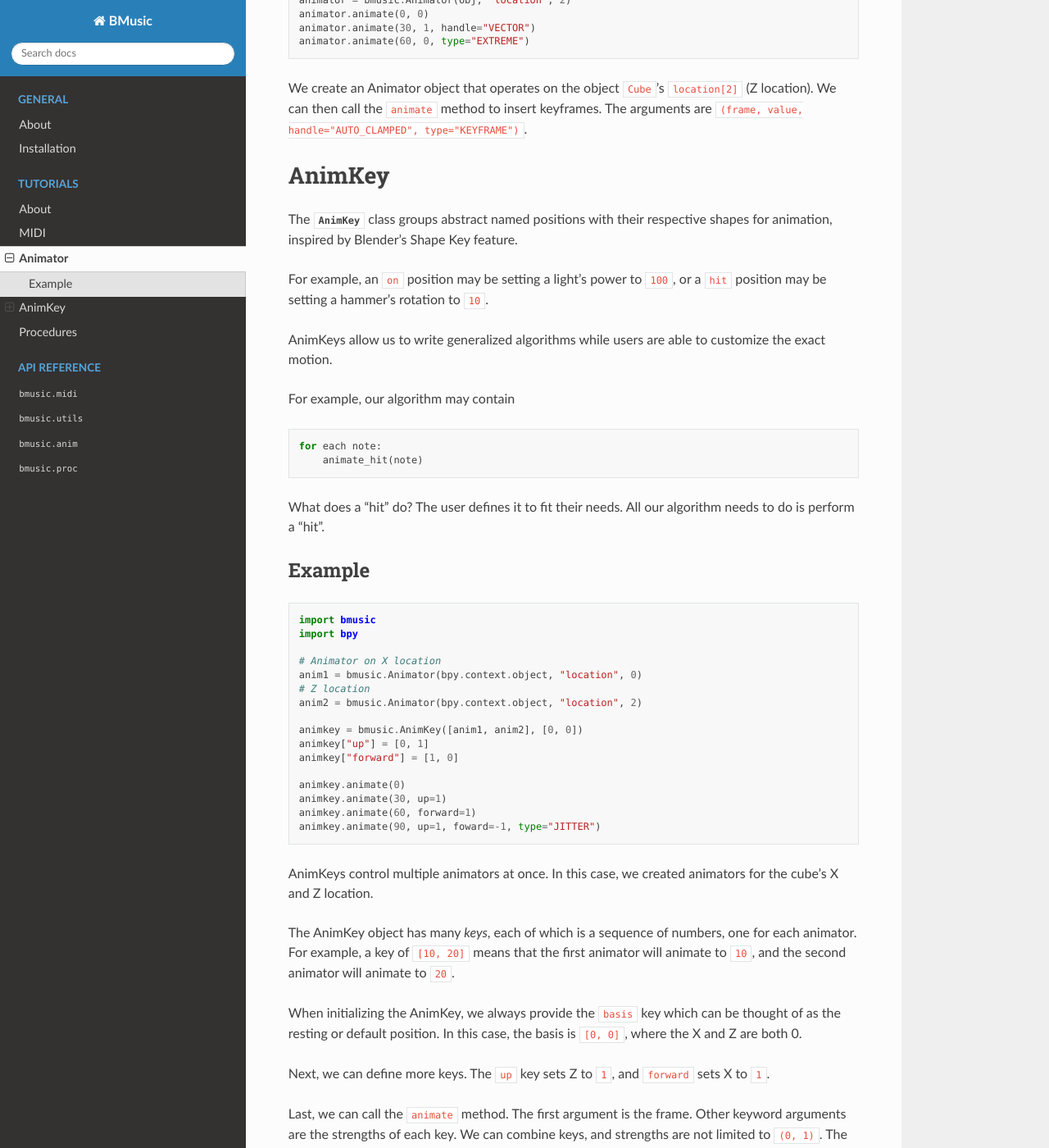
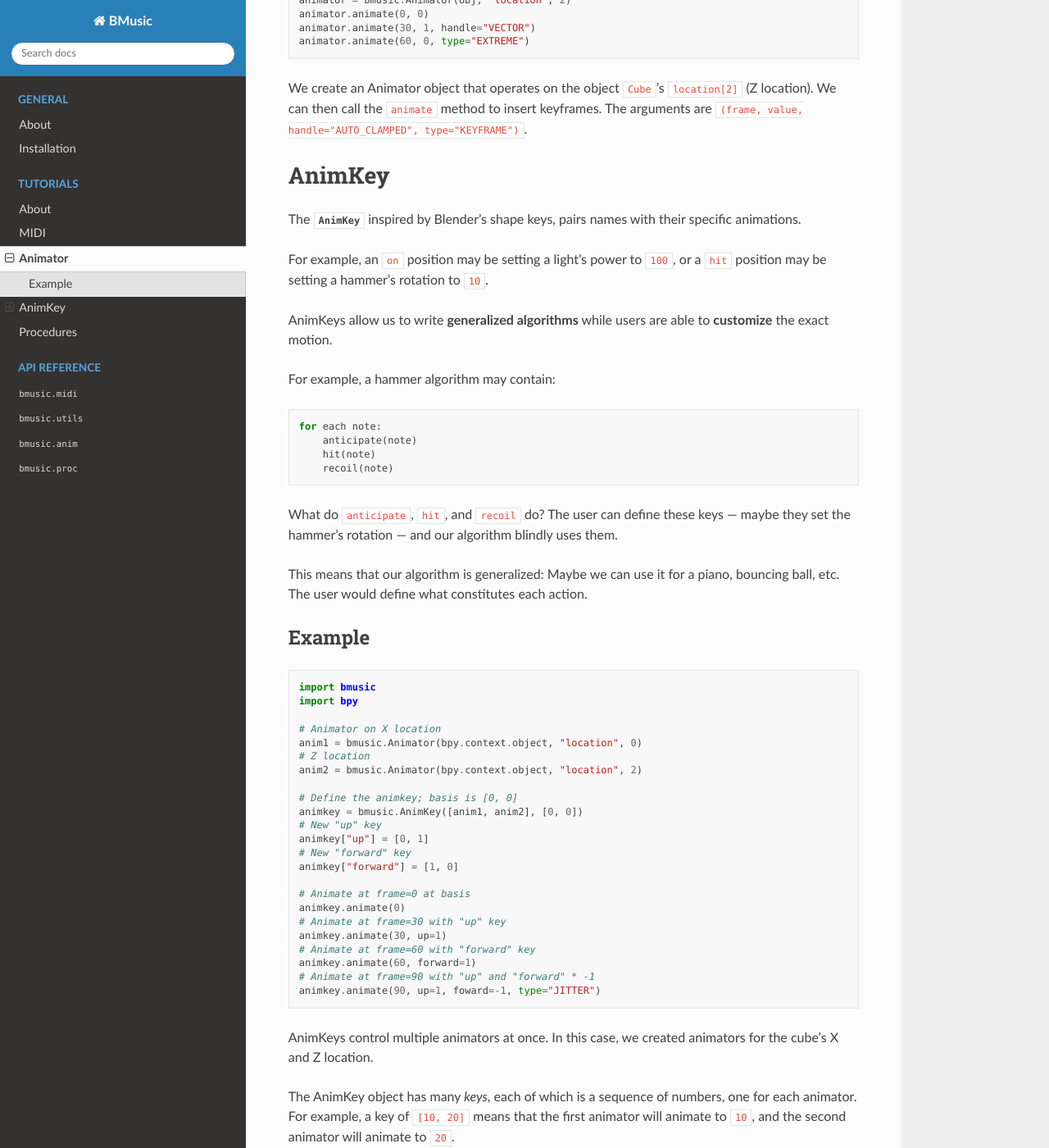
Before and after one commit to phuang1024/BMusic, a Sphinx documentation site: the page built from docs/bmusic/animate.rst, in a window 1280 px wide and 1400 px high, scrolled down 425 px. Shown: the whole window at 82% size. Built offline with Sphinx 7.4.7 and the Read the Docs theme 2.0.0, drawn with Linux system fonts in a browser that asks for light colours; some of the changed text lies outside the part shown.

Commit message:
Better docs.

```diff
--- a/docs/bmusic/animate.rst
+++ b/docs/bmusic/animate.rst
@@ -28,23 +28,29 @@ We can then call the ``animate`` method to insert keyframes. The arguments are
 AnimKey
 =======
 
-The :class:`~bmusic.AnimKey` class groups abstract named positions with their respective shapes
-for animation, inspired by Blender's Shape Key feature.
+The :class:`~bmusic.AnimKey` inspired by Blender's shape keys, pairs names with their specific
+animations.
 
 For example, an ``on`` position may be setting a light's power to ``100``, or a ``hit`` position
 may be setting a hammer's rotation to ``10``.
 
-AnimKeys allow us to write generalized algorithms while users are able to customize the exact motion.
+AnimKeys allow us to write **generalized algorithms** while users are able to **customize** the
+exact motion.
 
-For example, our algorithm may contain
+For example, a hammer algorithm may contain:
 
 .. code-block::
 
    for each note:
-       animate_hit(note)
+       anticipate(note)
+       hit(note)
+       recoil(note)
 
-What does a "hit" do? The user defines it to fit their needs. All our algorithm needs to do is
-perform a "hit".
+What do ``anticipate``, ``hit``, and ``recoil`` do? The user can define these keys --- maybe
+they set the hammer's rotation --- and our algorithm blindly uses them.
+
+This means that our algorithm is generalized: Maybe we can use it for a piano, bouncing ball,
+etc. The user would define what constitutes each action.
 
 Example
 -------
@@ -59,13 +65,20 @@ Example
    # Z location
    anim2 = bmusic.Animator(bpy.context.object, "location", 2)
 
+   # Define the animkey; basis is [0, 0]
    animkey = bmusic.AnimKey([anim1, anim2], [0, 0])
+   # New "up" key
    animkey["up"] = [0, 1]
+   # New "forward" key
    animkey["forward"] = [1, 0]
 
+   # Animate at frame=0 at basis
    animkey.animate(0)
+   # Animate at frame=30 with "up" key
    animkey.animate(30, up=1)
+   # Animate at frame=60 with "forward" key
    animkey.animate(60, forward=1)
+   # Animate at frame=90 with "up" and "forward" * -1
    animkey.animate(90, up=1, foward=-1, type="JITTER")
 
 AnimKeys control multiple animators at once. In this case, we created animators for the cube's X
```
Also changed, not shown: other parts of docs/bmusic/animate.rst (+1 -1 lines), docs/bmusic/procedure.rst (+4 -3 lines).
